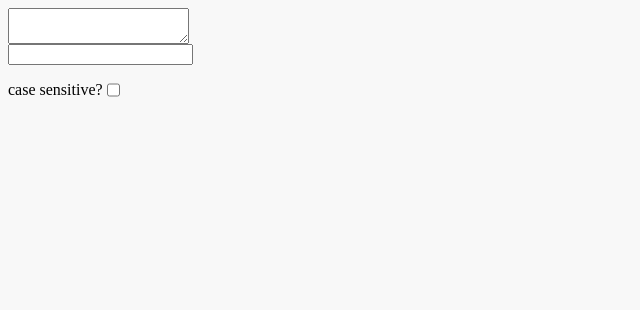
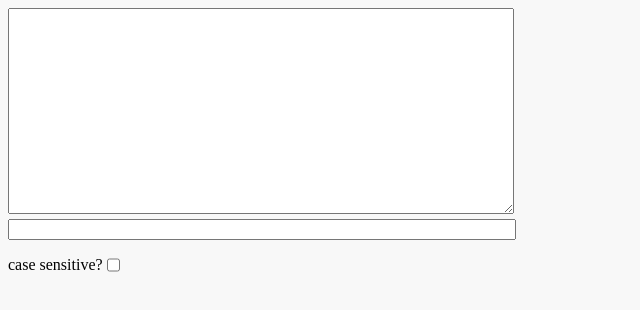
Before and after one commit to jotasenator/text-searcher-react, a React (Create React App) app: page / in a window 1280 px wide. Shown: the top 310 px of the page, without its empty margins (0-640 px from the left). Built offline with nearby package versions, Linux system fonts and the light colour scheme.

Commit message:
better width height styles

```diff
--- a/src/components/Highlighter.js
+++ b/src/components/Highlighter.js
@@ -7,12 +7,11 @@ const Highlighter = () => {
   const [checkboxValue, setCheckboxValue] = useState(false)
 
   const handleChangeParagraph = event => {
-
     setText(event.target.value);
-  };
+  }
   const handleChangeWord = event => {
     setWord(event.target.value);
-  };
+  }
   const handleChangeCheck=()=>{
       setCheckboxValue(!checkboxValue);
   }
@@ -25,6 +24,7 @@ const Highlighter = () => {
         onChange={handleChangeParagraph}
         />
       <input
+        className='word-input'
         data-testid="search-term"
         value={word}
         onChange={handleChangeWord}
--- a/src/style.css
+++ b/src/style.css
@@ -23,3 +23,15 @@ body {
 span,mark{
   margin-right:5px;
 }
+textarea{
+  height:200px;
+  width:500px;
+}
+.word-input{
+  width:500px;
+  margin-top:5px;
+}
+.conditional-span-mark{
+  width:500px;
+
+}
```
